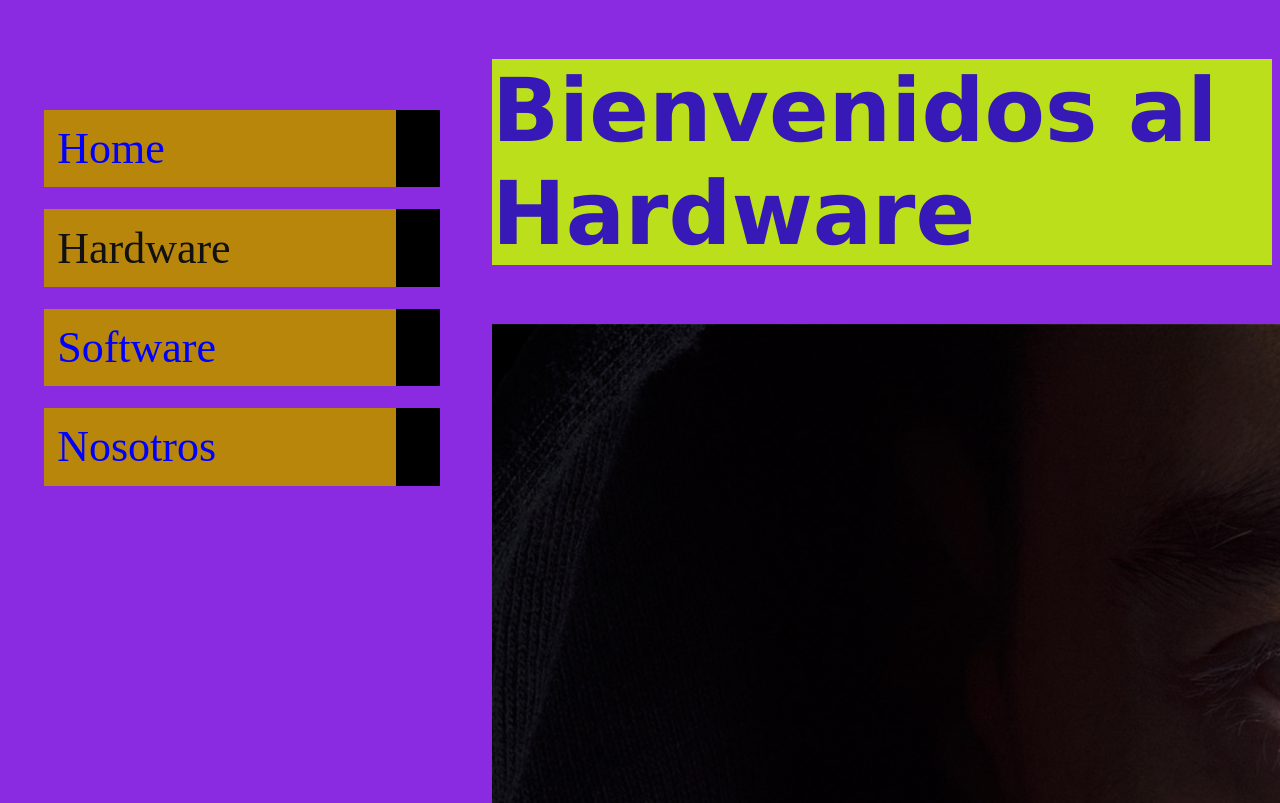
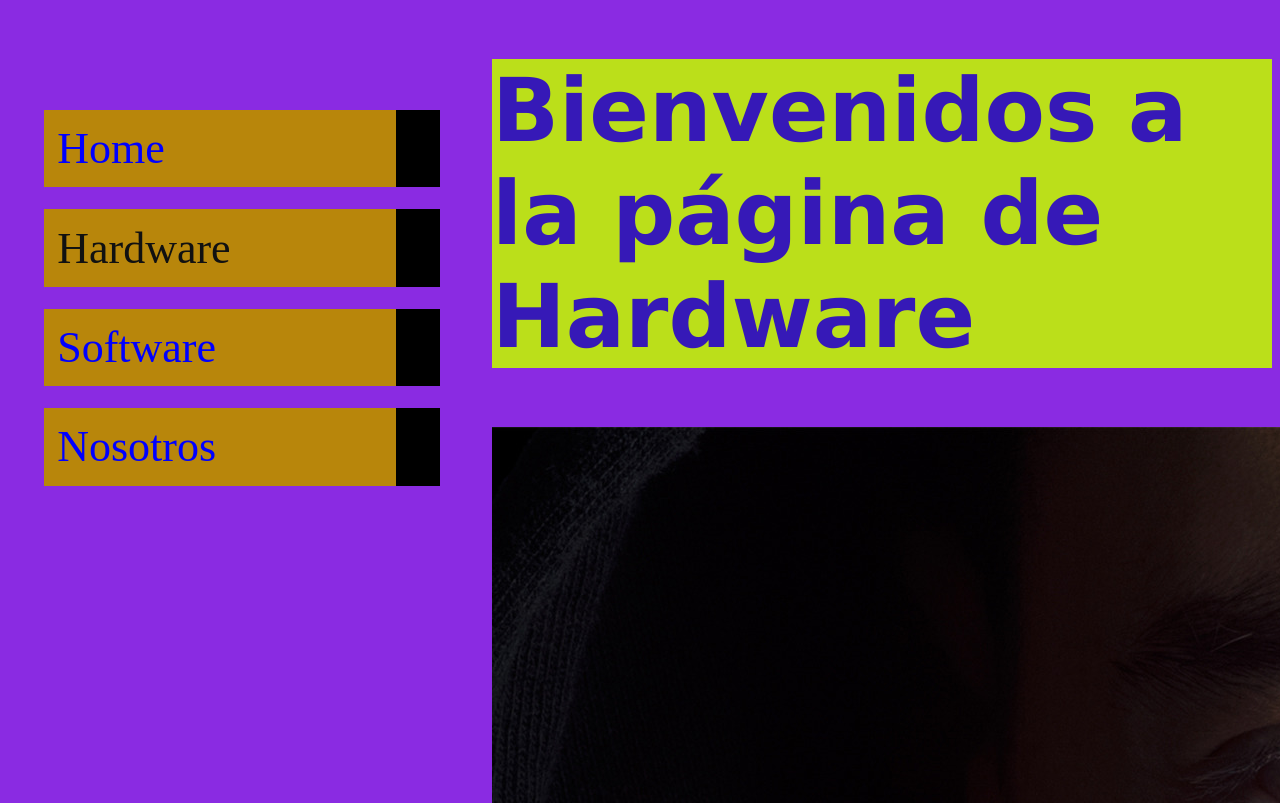
Before and after one commit to charlyred/mrrobot18, a plain HTML site: page pages/hardware.html in a window 1280 px wide. Shown: the top 803 px of the page. Drawn offline with Linux system fonts and the light colour scheme.

Commit message:
cambié el H1 en Hardware

```diff
--- a/pages/hardware.html
+++ b/pages/hardware.html
@@ -19,7 +19,7 @@
         </nav>
     </header>
     <!--Primer Commit-->
-    <h1>Bienvenidos al Hardware</h1>
+    <h1>Bienvenidos a la página de Hardware</h1>
     <div>
         <!--Segundo Commit-->
         <img src="../img/img1.jpg" alt="Mr Robot"> <br>
```
